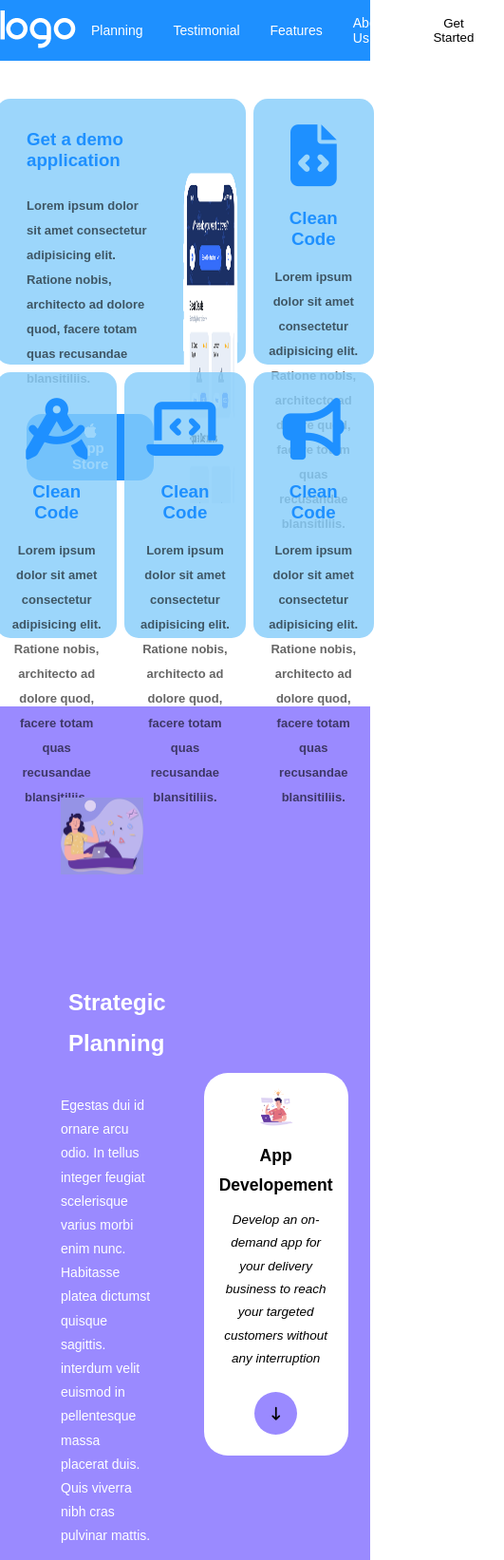
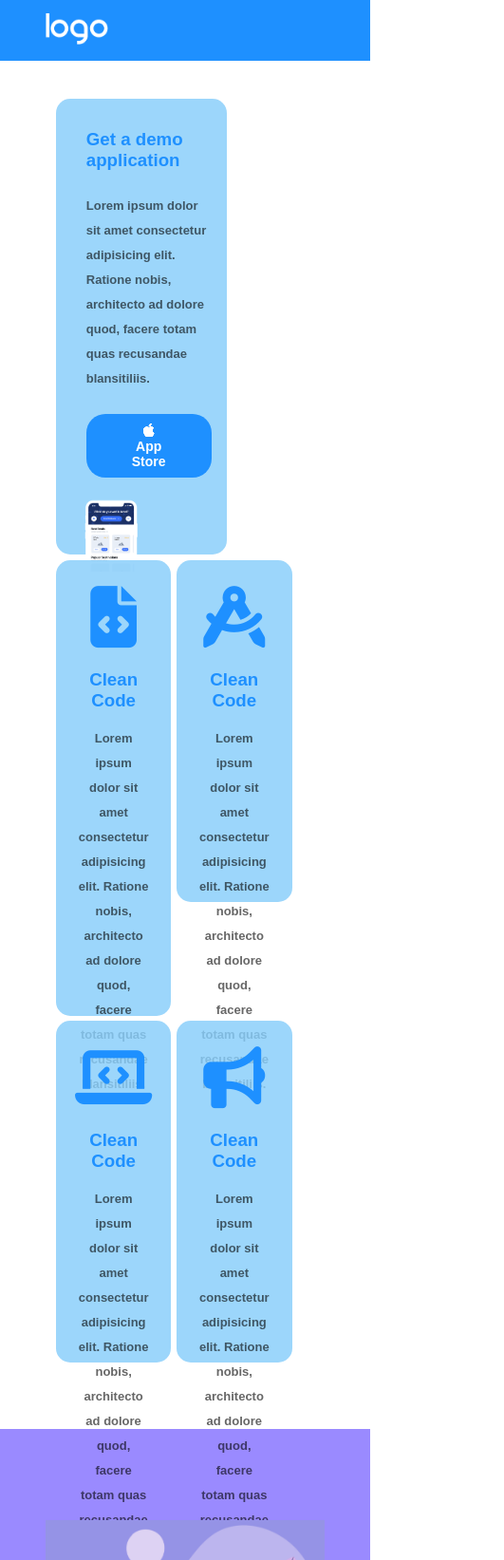
Before and after one commit to Boolean-projects-paolo/htmlcss-responsive-layout, a plain HTML site: page index.html in a window 390 px wide. Shown: the top 1643 px of the page at 95% size, 531 px wide, since content can reach past the window. Drawn offline with nearby package versions, Linux system fonts and the light colour scheme.

Commit message:
Modalità Tablet

```diff
--- a/index.html
+++ b/index.html
@@ -15,7 +15,7 @@
     <header>
         <div class="head">
             <div>
-                <img src="img/logo.png" alt="">
+                <img src="img/logo.png" alt="" class="logo">
             </div>
 
             <div>
@@ -31,7 +31,7 @@
 
     </header>
 
-    <main>
+    <main class="max-container">
 
         <!-- Sezione 1 - jumbo -->
 
@@ -68,7 +68,7 @@
 
                     </div>
 
-                    <div class="cell texting">
+                    <div class="cell texting second-line">
 
                         <ul class="list-single">
                             <li class="second icona">
@@ -82,7 +82,7 @@
 
                     </div>
 
-                    <div class="cell texting">
+                    <div class="cell texting second-line">
 
                         <ul class="list-single">
                             <li class="second icona">
@@ -96,7 +96,7 @@
 
                     </div>
 
-                    <div class="cell texting">
+                    <div class="cell texting second-line">
 
                         <ul class="list-single">
                             <li class="second icona">
@@ -340,7 +340,7 @@
 
                 <div class="sub-container-2">
 
-                    <ul>
+                    <ul class="list-right">
                         <li><img src="img/about.jpg" alt="" class="img-about"></li>
                         <i class="fa-solid fa-quote-left big"></i>
                         <li><h2 class="title-link">I help companies tincidunt tortor aliquam nulla facilisi cras fermetum odio.</h2></li>
--- a/stile.css
+++ b/stile.css
@@ -1,3 +1,121 @@
-@media screen and (max-width: 480px){
+@media screen and (max-width: 768px){
+        .head{
+            max-width: 768px;
+            padding-inline: 2rem;
+
+        }
+
+        .head-list{
+            display: none ;
+        }
+
+        /* Celle */
+
+        .cells{
+            padding-inline: 4rem
+        }
+
+        .cell{
+            height:480px
+
+        }
+
+        .content{
+            display: flex;
+            flex-direction: column;
+        }
+
+        .description{
+            margin-right: -4rem;
+        }
+
+        .phone{
+            width: 60%;
+            margin-top: -4.45rem;
+            margin-left: 1rem;
+        }
+
+        .text-single{
+            padding-inline: 0.5rem;
+        }
+
+        .second-line{
+            height: 360px;
+        }
+
+
+
+        .container{
+            display: flex;
+            flex-direction: column;
+            margin-inline: -1rem;
+            padding-bottom: 3rem;
+        }
+
+        .planning-title{
+            font-size: 40px;
+            margin-left: -0.5rem;
+        }
+
+
+
+        .intern-container{
+            margin-inline: 1.5rem;
+            margin-top: -15rem;
+        }
+
+
+
+        .element{
+            height: 200px;
+            padding-inline:2rem ;
+            margin-inline: 2rem;
+        }
+
+
+
+        .third-container{
+            margin-inline: -2rem;
+
+        }
+
+        .white{
+            flex-basis: 48%;
+            width: calc(100% / 2);
+            flex-wrap: wrap;
+            height: 380px;
+        }
+
+        .title-number{
+            font-size: 70px;
+        }
+
+        .vitae{
+            font-size: 15px;
+            padding-right: 1rem;
+        }
+
+        .app-store{
+            font-size: 14px;
+            font-weight: 800;
+            padding-inline: -4rem;
+            border-radius: 20px;
+        }
+
+
+
+
+        .About-Us-container{
+            padding-right: 4rem;
+        }
+
+        .p-link{
+            font-size: 18px;
+        }
+
+
+
+
+
 
 }
--- a/style.css
+++ b/style.css
@@ -17,7 +17,7 @@ header{
 }
 
 .head{
-    max-width: 1000px;
+    max-width: 920px;
     height: 4rem;
     margin-inline: auto;
     display: flex;
@@ -25,6 +25,11 @@ header{
     align-items: center;
     color: white;
 
+}
+
+.logo{
+    padding: 1rem;
+    height: 65px;
 }
 
 .head-list{
@@ -273,7 +278,7 @@ main{
 
 .testimonial{
     margin-top: 3rem;
-    padding-inline: 6rem;
+    padding-inline: 5rem;
 }
 
 .testata{
@@ -353,6 +358,7 @@ main{
 .third-container{
     padding-top: 3rem;
     color: white;
+    padding-bottom: 2rem;
 }
 
 .white{
@@ -434,7 +440,7 @@ main{
 }
 
 .big{
-    font-size: 45px;
+    font-size: 65px;
     color: #826fffce;
     position: relative;
     left:9rem;
@@ -445,7 +451,7 @@ main{
     font-size: 22px;
     line-height: 1.4;
     color: #826fffce;
-    margin-top: -2rem;
+    margin-top: -3rem;
     margin-bottom: 1rem;
 
 }
```
